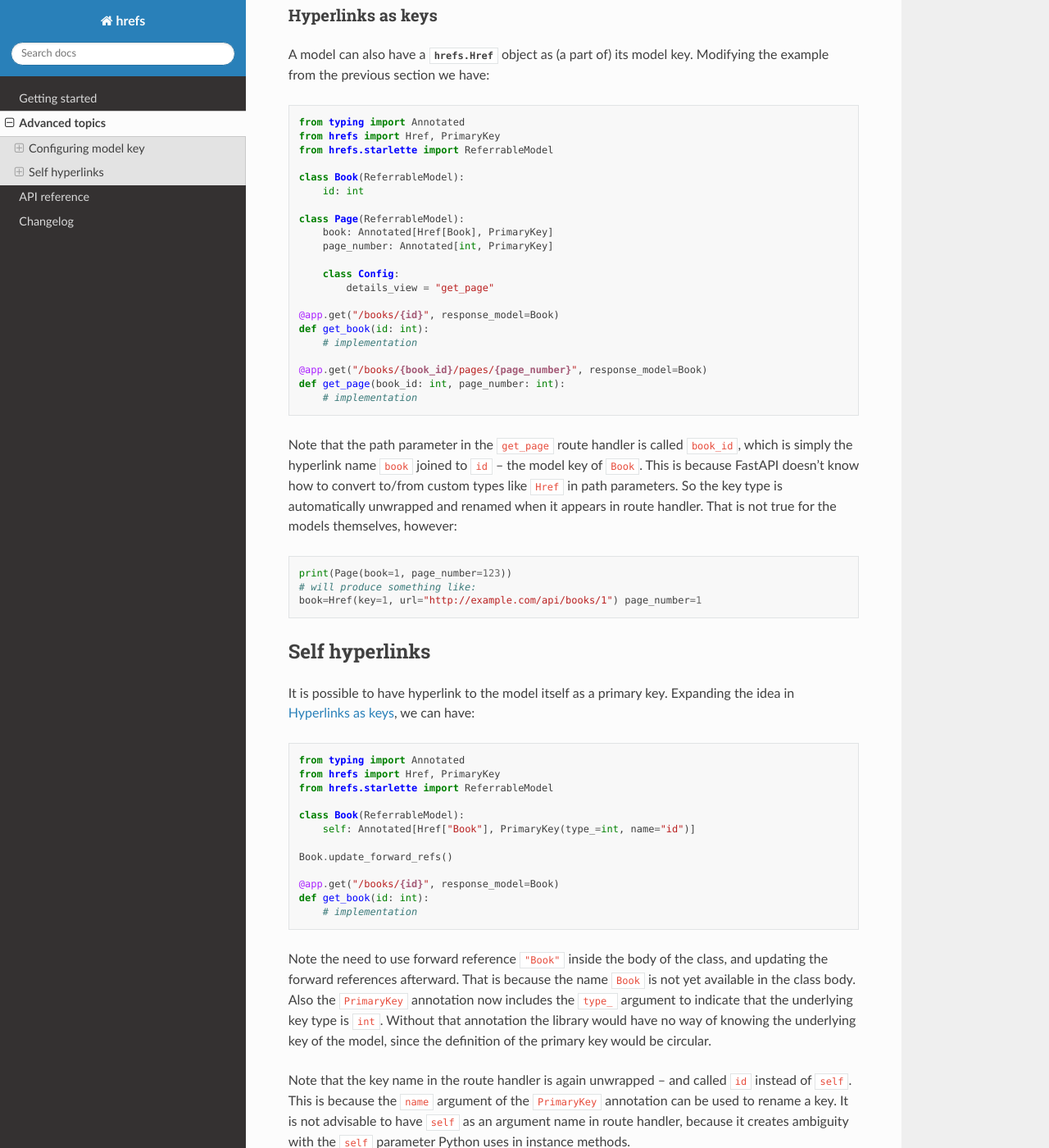
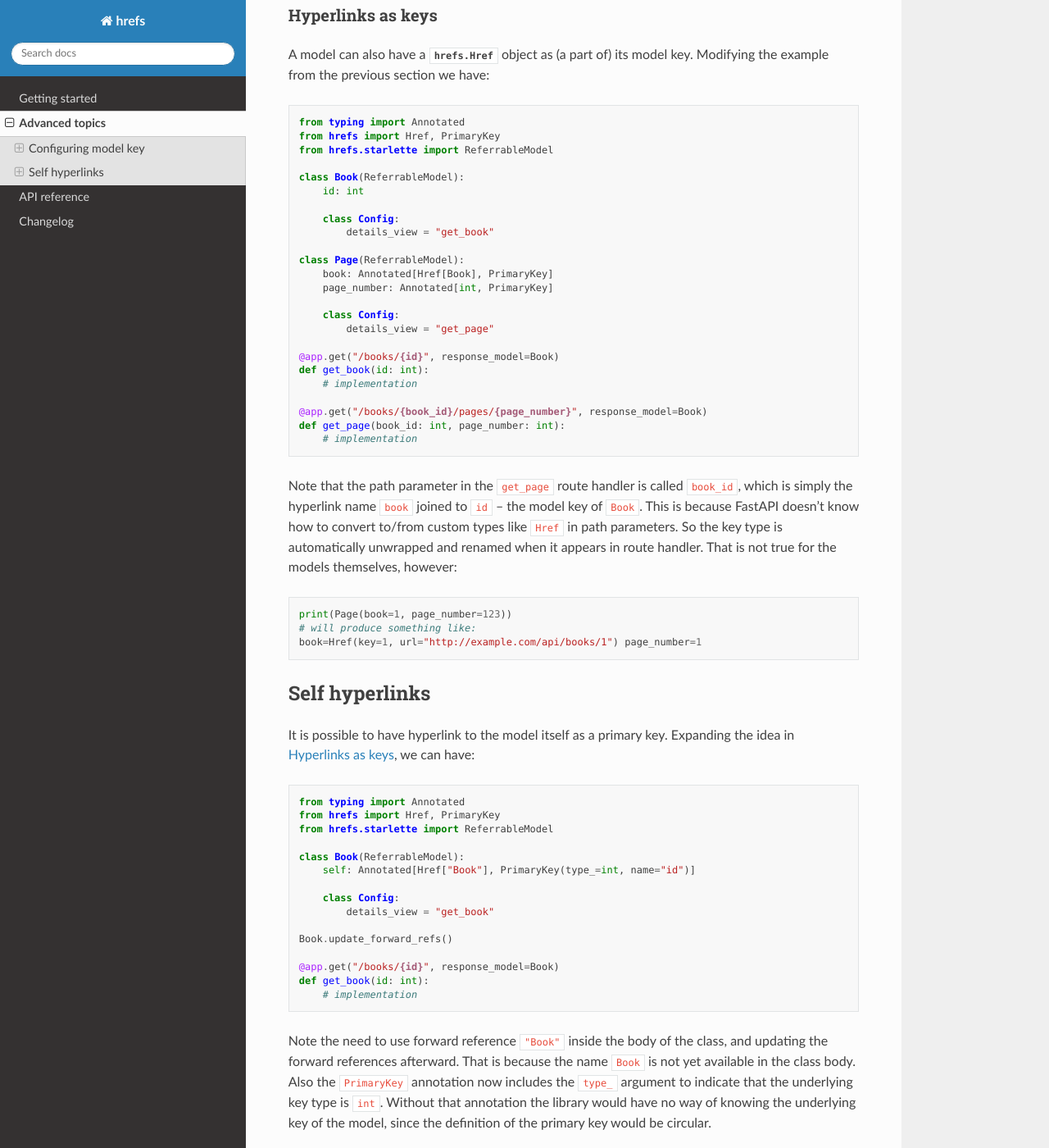
Before and after one commit to jasujm/hrefs, a Sphinx documentation site: the page built from docs/advanced.rst, in a window 1280 px wide and 1400 px high, scrolled down 1293 px. Shown: the whole window at 82% size. Built offline with Sphinx 7.4.7 and the Read the Docs theme 2.0.0, drawn with Linux system fonts in a browser that asks for light colours.

Commit message:
Fix documentation

```diff
--- a/docs/advanced.rst
+++ b/docs/advanced.rst
@@ -86,6 +86,9 @@ Modifying the example from the previous section we have:
    class Book(ReferrableModel):
        id: int
 
+       class Config:
+           details_view = "get_book"
+
    class Page(ReferrableModel):
        book: Annotated[Href[Book], PrimaryKey]
        page_number: Annotated[int, PrimaryKey]
@@ -130,6 +133,9 @@ the idea in :ref:`href_as_key`, we can have:
 
    class Book(ReferrableModel):
        self: Annotated[Href["Book"], PrimaryKey(type_=int, name="id")]
+
+       class Config:
+           details_view = "get_book"
 
    Book.update_forward_refs()
 
```
